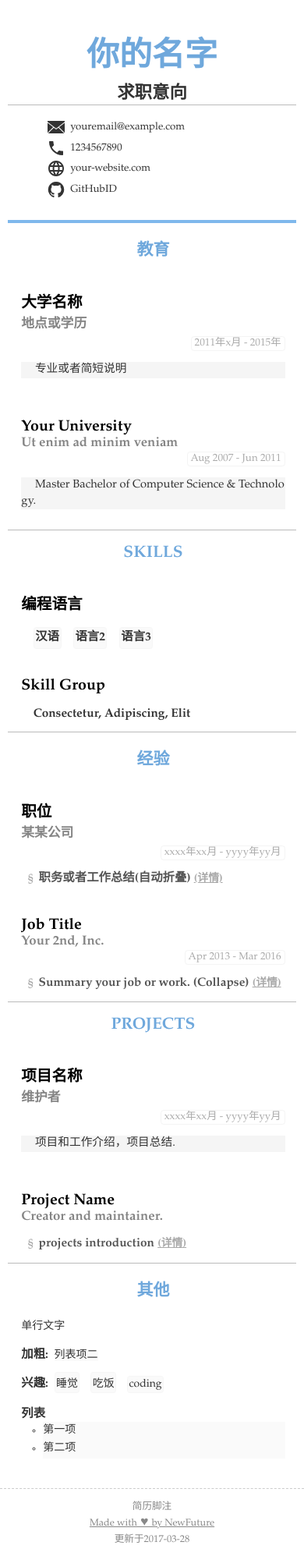
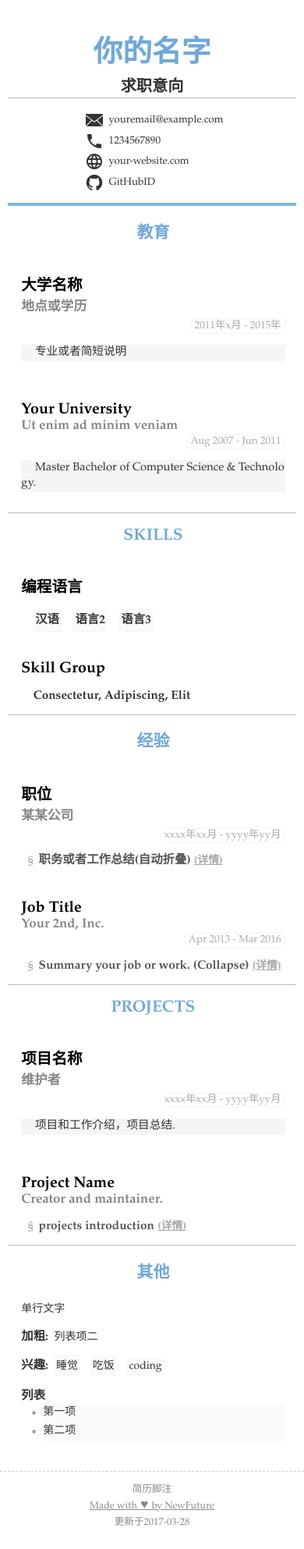
Before and after one commit to NewFuture/CV, a Jekyll site: the page built from index.html, in a window 390 px wide. Shown: the whole page at 78% size. Built offline with Jekyll 4.4.1, drawn with Linux system fonts in a browser that asks for light colours; after the commit the page ends 1963 px from its top, so only the background shows below that.

Commit message:
手机适配

```diff
--- a/_sass/mobile.scss
+++ b/_sass/mobile.scss
@@ -23,10 +23,11 @@
         display: none;
     }
     #name {
-        margin-left: 8%;
+        font-size: .9em;
+        margin-left: 5%;
     }
     #contact {
-        // margin-right: 3%;
+        margin-right: 5%;
         float: none;
     }
     .content {
@@ -42,18 +43,22 @@
 }
 
 //手机
-@media screen and (max-width: 500px) {
-    header,
+@media screen and (max-width: 480px) {
+    header {
+        display: block;
+    }
     #name {
         display: block;
+        border-bottom: .1em solid #bbb;
         margin: auto !important;
     }
     #contact {
         display: block;
-        margin: 0 auto;
-        padding: 1em 0 1em 12%;
-        border-top: .1em solid #bbb;
-        float: none;
+        width: -moz-fit-content;
+        width: -webkit-fit-content;
+        width: fit-content;
+        margin: auto;
+        padding-top: 1em;
     }
     .contact-item {
         padding-top: .2em;
--- a/_sass/resume.scss
+++ b/_sass/resume.scss
@@ -138,7 +138,7 @@ header {
     text-align: left;
     font-size: .95em;
     font-style: normal;
-    padding: 0 1em;
+    // padding: 0 1em;
     *line-height: 1.5em; //ie 7,8 高度
     *min-width: 20%;
     float: right\9; //兼容IE789
```
